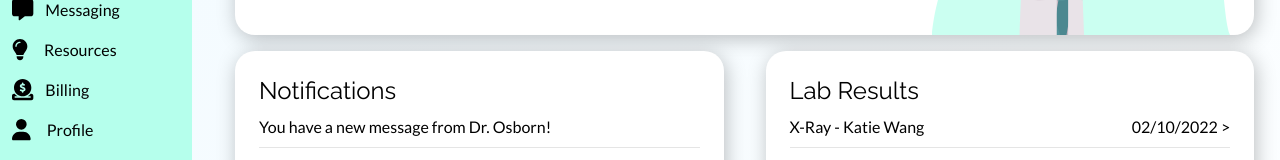
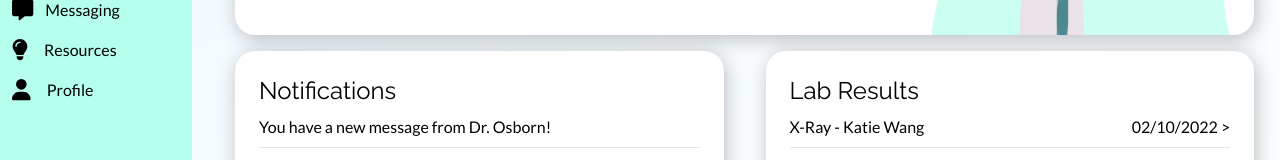
Before and after one commit to Jasonxu5/Healio, a React (Create React App) app in the folder client/: page /home in a window 1280 px wide. Shown: the part 270-430 px from the top of the page. Built offline with nearby package versions, Linux system fonts and the light colour scheme; no server answers; sample sign-in values are in the browser's storage.

Commit message:
removed payment stuff

```diff
--- a/client/src/App.js
+++ b/client/src/App.js
@@ -187,7 +187,6 @@ function App() {
           <Route path="/appointments" element={<PlaceHolder currUser={currUser} templateHeader={templateHeader} />} />
           <Route path="/messages" element={<Messaging currUser={currUser} messagingHeader={messagingHeader} />} />
           <Route path="/resources" element={<PlaceHolder currUser={currUser} templateHeader={templateHeader} />} />
-          <Route path="/billing" element={<PlaceHolder currUser={currUser} templateHeader={templateHeader} />} />
           <Route path="/profile" element={<PlaceHolder currUser={currUser} templateHeader={templateHeader} />} />
           <Route path="*" element={<Navigate replace to="/home" />} />
         </Routes>
--- a/client/src/NavBar.js
+++ b/client/src/NavBar.js
@@ -29,10 +29,6 @@ export default function NavBar() {
                     <FontAwesomeIcon className="mr-2" icon={faLightbulb} size="lg" aria-label="Resources" />
                     <p className="inline ml-2">Resources</p>
                 </NavLink>
-                <NavLink to="/billing" className={({ isActive }) => isActive ? 'py-2 pl-3 pr-24 bg-dark-green font-bold' : 'py-2 px-3'}>
-                    <FontAwesomeIcon className="mr-2" icon={faCircleDollarToSlot} size="lg" aria-label="Billing" />
-                    <p className="inline ml-1">Billing</p>
-                </NavLink>
                 <NavLink to="/profile" className={({ isActive }) => isActive ? 'py-2 pl-3 pr-24 bg-dark-green font-bold' : 'py-2 px-3'}>
                     <FontAwesomeIcon className="mr-2" icon={faUser} size="lg" aria-label="Profile" />
                     <p className="inline ml-2">Profile</p>
```
